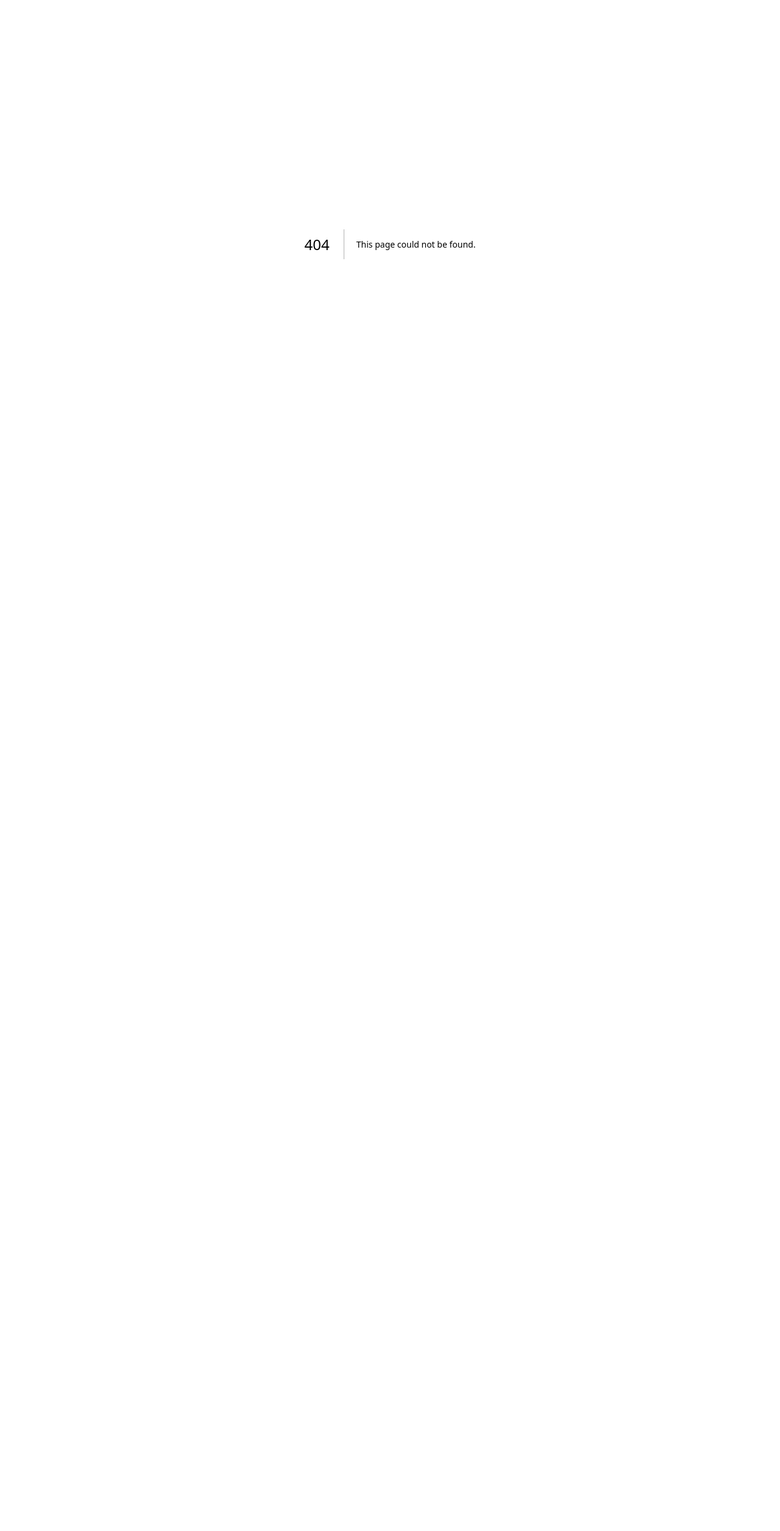
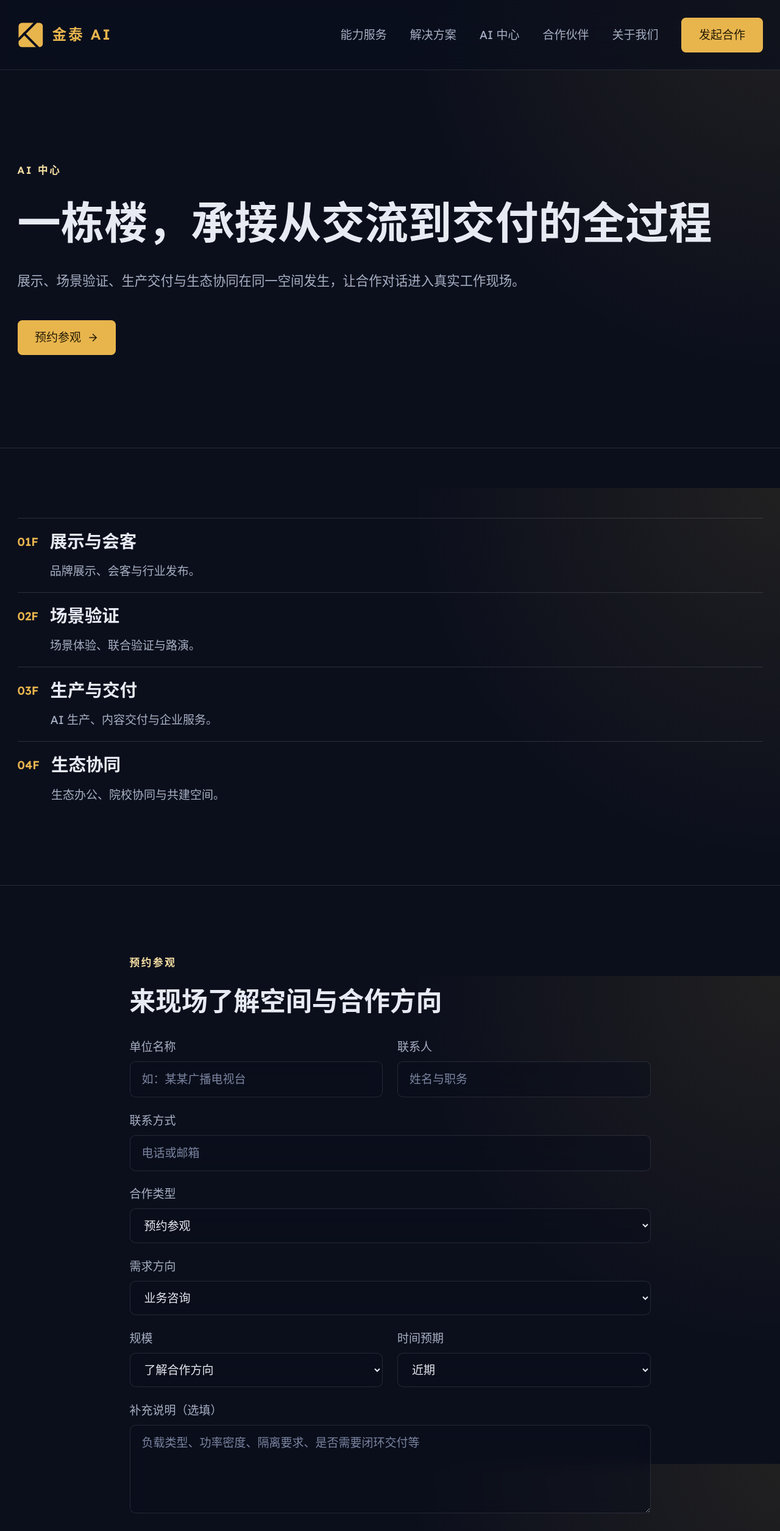
Before and after one commit to aikingtai-ctrl/jintai-ai-site, a Next.js app: page /jintai-ai-site/ai-center in a window 1280 px wide. Before the commit this address had no page. Shown: the top 2510 px of the page at 61% size. Before the commit the page ends 800 px from the top, so only its background shows below. Built offline with nearby package versions, Linux system fonts and the light colour scheme.

Commit message:
feat: add public portal conversion pages

```diff
--- /dev/null
+++ b/src/app/about/page.tsx
@@ -0,0 +1,42 @@
+import { InquiryForm } from "@/components/inquiry-form";
+import { PageHero } from "@/components/portal/page-hero";
+import { SiteFooter } from "@/components/site-footer";
+import { SiteHeader } from "@/components/site-header";
+import { aboutPoints, site } from "@/content/site";
+
+export default function AboutPage() {
+  return (
+    <>
+      <SiteHeader />
+      <main id="main">
+        <PageHero
+          eyebrow="关于我们"
+          title={`${site.name}，面向真实场景组织协同与交付`}
+          summary={site.description}
+          primaryHref="#contact"
+          primaryLabel="联系合作"
+        />
+        <section className="border-b border-border">
+          <div className="mx-auto w-full max-w-7xl px-6 py-24">
+            <ul className="portal-grid">
+              {aboutPoints.map((point) => (
+                <li key={point.id} className="portal-link-card">
+                  <h2 className="text-2xl font-semibold">{point.title}</h2>
+                  <p className="mt-4 leading-relaxed text-ink-2">{point.summary}</p>
+                </li>
+              ))}
+            </ul>
+          </div>
+        </section>
+        <section id="contact">
+          <div className="mx-auto w-full max-w-3xl px-6 py-24">
+            <p className="portal-eyebrow">业务咨询</p>
+            <h2 className="mt-5 text-4xl font-bold leading-tight">让我们从你的需求开始</h2>
+            <InquiryForm defaultKind="业务咨询" />
+          </div>
+        </section>
+      </main>
+      <SiteFooter />
+    </>
+  );
+}
--- /dev/null
+++ b/src/app/ai-center/page.tsx
@@ -0,0 +1,45 @@
+import { InquiryForm } from "@/components/inquiry-form";
+import { PageHero } from "@/components/portal/page-hero";
+import { SiteFooter } from "@/components/site-footer";
+import { SiteHeader } from "@/components/site-header";
+import { floorStories } from "@/content/site";
+
+export default function AiCenterPage() {
+  return (
+    <>
+      <SiteHeader />
+      <main id="main">
+        <PageHero
+          eyebrow="AI 中心"
+          title="一栋楼，承接从交流到交付的全过程"
+          summary="展示、场景验证、生产交付与生态协同在同一空间发生，让合作对话进入真实工作现场。"
+          primaryHref="#visit"
+          primaryLabel="预约参观"
+        />
+        <section className="border-b border-border">
+          <div className="mx-auto w-full max-w-7xl px-6 py-24">
+            <ol>
+              {floorStories.map((story) => (
+                <li key={story.id} className="portal-floor-row">
+                  <span className="pt-1 font-semibold text-gold">{story.label}</span>
+                  <div>
+                    <h2 className="text-2xl font-semibold">{story.title}</h2>
+                    <p className="mt-3 leading-relaxed text-ink-2">{story.summary}</p>
+                  </div>
+                </li>
+              ))}
+            </ol>
+          </div>
+        </section>
+        <section id="visit">
+          <div className="mx-auto w-full max-w-3xl px-6 py-24">
+            <p className="portal-eyebrow">预约参观</p>
+            <h2 className="mt-5 text-4xl font-bold leading-tight">来现场了解空间与合作方向</h2>
+            <InquiryForm defaultKind="预约参观" />
+          </div>
+        </section>
+      </main>
+      <SiteFooter />
+    </>
+  );
+}
--- /dev/null
+++ b/src/app/capabilities/page.tsx
@@ -0,0 +1,42 @@
+import { InquiryForm } from "@/components/inquiry-form";
+import { PageHero } from "@/components/portal/page-hero";
+import { SiteFooter } from "@/components/site-footer";
+import { SiteHeader } from "@/components/site-header";
+import { trustPoints } from "@/content/site";
+
+export default function CapabilitiesPage() {
+  return (
+    <>
+      <SiteHeader />
+      <main id="main">
+        <PageHero
+          eyebrow="能力服务"
+          title="把场景沟通转化为可推进的协同工作"
+          summary="围绕实际业务需求组织服务、协同和内容交付，让每一次沟通都有清晰的下一步。"
+          primaryHref="#inquiry"
+          primaryLabel="发起业务咨询"
+        />
+        <section className="border-b border-border">
+          <div className="mx-auto w-full max-w-7xl px-6 py-24">
+            <ul className="portal-grid">
+              {trustPoints.map((point) => (
+                <li key={point.id} className="portal-link-card">
+                  <h2 className="text-2xl font-semibold">{point.title}</h2>
+                  <p className="mt-4 leading-relaxed text-ink-2">{point.summary}</p>
+                </li>
+              ))}
+            </ul>
+          </div>
+        </section>
+        <section id="inquiry">
+          <div className="mx-auto w-full max-w-3xl px-6 py-24">
+            <p className="portal-eyebrow">业务咨询</p>
+            <h2 className="mt-5 text-4xl font-bold leading-tight">说说你的场景与目标</h2>
+            <InquiryForm defaultKind="业务咨询" />
+          </div>
+        </section>
+      </main>
+      <SiteFooter />
+    </>
+  );
+}
--- /dev/null
+++ b/src/app/partners/page.tsx
@@ -0,0 +1,42 @@
+import { InquiryForm } from "@/components/inquiry-form";
+import { PageHero } from "@/components/portal/page-hero";
+import { SiteFooter } from "@/components/site-footer";
+import { SiteHeader } from "@/components/site-header";
+import { partnerRoles } from "@/content/site";
+
+export default function PartnersPage() {
+  return (
+    <>
+      <SiteHeader />
+      <main id="main">
+        <PageHero
+          eyebrow="合作伙伴"
+          title="围绕场景、内容与人才共建生态"
+          summary="连接政企与媒体、产业伙伴、院校与招商等合作角色，在具体场景中持续推进协同。"
+          primaryHref="#inquiry"
+          primaryLabel="发起生态合作"
+        />
+        <section className="border-b border-border">
+          <div className="mx-auto w-full max-w-7xl px-6 py-24">
+            <ul className="portal-grid">
+              {partnerRoles.map((role) => (
+                <li key={role.id} className="portal-link-card">
+                  <h2 className="text-2xl font-semibold">{role.title}</h2>
+                  <p className="mt-4 leading-relaxed text-ink-2">{role.summary}</p>
+                </li>
+              ))}
+            </ul>
+          </div>
+        </section>
+        <section id="inquiry">
+          <div className="mx-auto w-full max-w-3xl px-6 py-24">
+            <p className="portal-eyebrow">生态合作</p>
+            <h2 className="mt-5 text-4xl font-bold leading-tight">一起定义下一步协同</h2>
+            <InquiryForm defaultKind="生态合作" />
+          </div>
+        </section>
+      </main>
+      <SiteFooter />
+    </>
+  );
+}
--- /dev/null
+++ b/src/app/solutions/page.tsx
@@ -0,0 +1,39 @@
+import { InquiryForm } from "@/components/inquiry-form";
+import { PageHero } from "@/components/portal/page-hero";
+import { SiteFooter } from "@/components/site-footer";
+import { SiteHeader } from "@/components/site-header";
+import { solutionGroups } from "@/content/site";
+
+export default function SolutionsPage() {
+  return (
+    <>
+      <SiteHeader />
+      <main id="main">
+        <PageHero
+          eyebrow="解决方案"
+          title="从不同合作场景出发，组织可落地的协同"
+          summary="面向政企与媒体、产业伙伴、院校与招商等方向，建立从场景验证到持续交付的合作路径。"
+          primaryHref="#government"
+          primaryLabel="查看合作场景"
+        />
+        <div className="mx-auto w-full max-w-7xl px-6 py-24">
+          {solutionGroups.map((group) => (
+            <section key={group.id} id={group.id} className="border-t border-border py-10 first:border-t-0 first:pt-0">
+              <p className="portal-eyebrow">合作场景</p>
+              <h2 className="mt-4 text-3xl font-semibold">{group.title}</h2>
+              <p className="mt-4 max-w-3xl leading-relaxed text-ink-2">{group.summary}</p>
+            </section>
+          ))}
+        </div>
+        <section className="border-t border-border">
+          <div className="mx-auto w-full max-w-3xl px-6 py-24">
+            <p className="portal-eyebrow">业务咨询</p>
+            <h2 className="mt-5 text-4xl font-bold leading-tight">找到适合的合作起点</h2>
+            <InquiryForm defaultKind="业务咨询" />
+          </div>
+        </section>
+      </main>
+      <SiteFooter />
+    </>
+  );
+}
--- /dev/null
+++ b/src/components/portal/page-hero.tsx
@@ -0,0 +1,37 @@
+import Link from "next/link";
+import { ArrowRight } from "lucide-react";
+
+export function PageHero({
+  eyebrow,
+  title,
+  summary,
+  primaryHref,
+  primaryLabel,
+}: {
+  eyebrow: string;
+  title: string;
+  summary: string;
+  primaryHref: string;
+  primaryLabel: string;
+}) {
+  return (
+    <section className="border-b border-border">
+      <div className="mx-auto w-full max-w-7xl px-6 py-24 sm:py-32">
+        <p className="portal-eyebrow">{eyebrow}</p>
+        <h1 className="mt-6 max-w-5xl text-4xl font-bold leading-tight sm:text-6xl">
+          {title}
+        </h1>
+        <p className="mt-7 max-w-3xl text-lg leading-relaxed text-ink-2">
+          {summary}
+        </p>
+        <Link
+          href={primaryHref}
+          className="mt-10 inline-flex min-h-11 items-center gap-2 rounded-md bg-gold px-6 py-3 font-medium text-[#241a05] transition-colors hover:bg-gold-soft"
+        >
+          {primaryLabel}
+          <ArrowRight className="size-4" aria-hidden />
+        </Link>
+      </div>
+    </section>
+  );
+}
```
Also changed, not shown: 1 other file (tests, documents, lock files or other folders).
